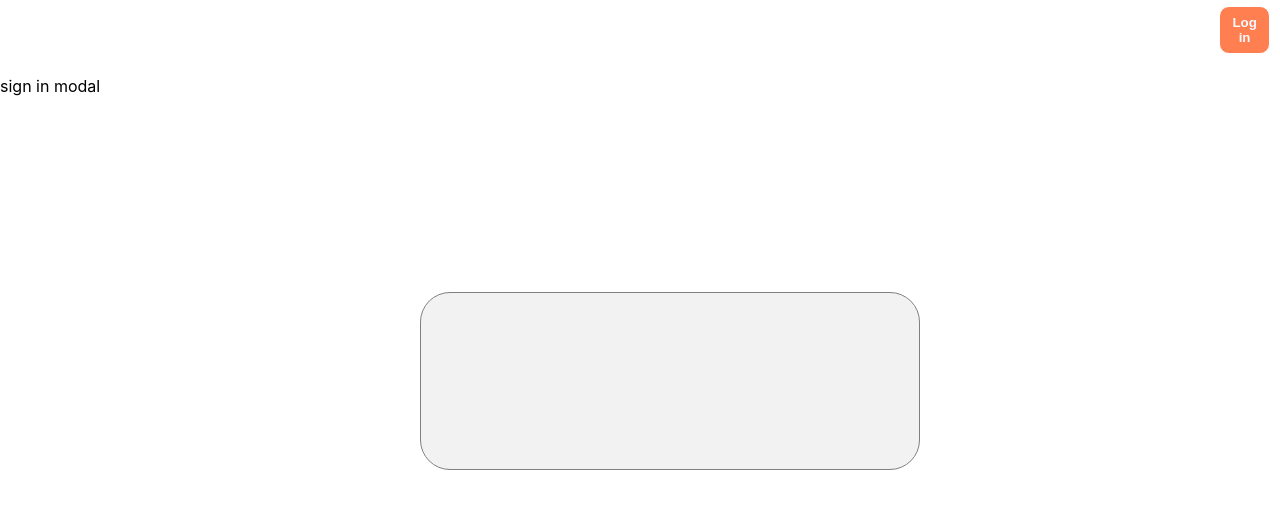
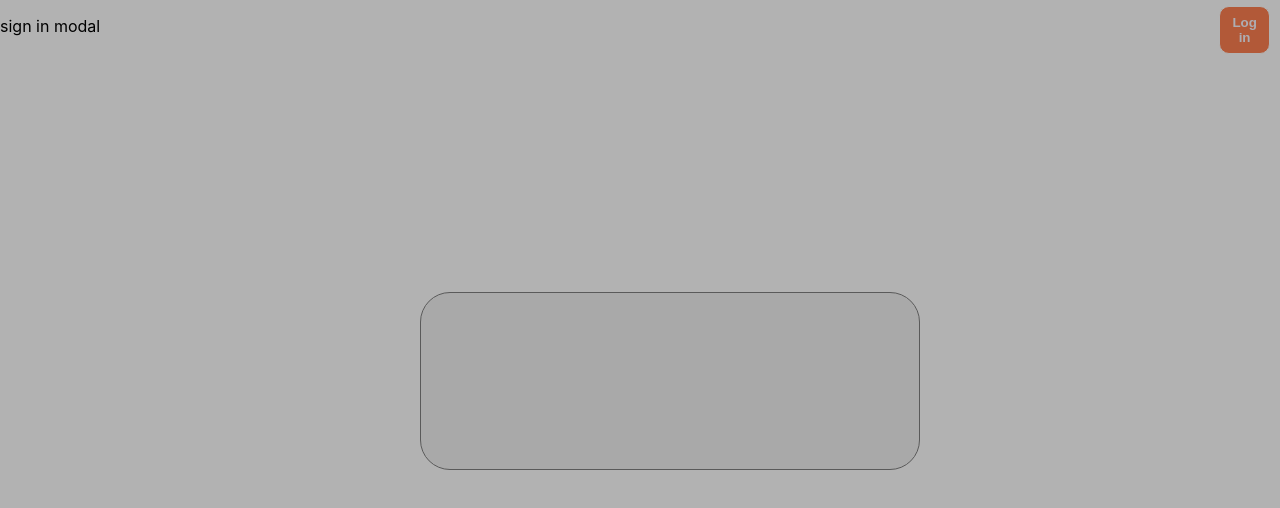
Before and after one commit to carlosmiguelviegas/csv-analyzer-react, a React (Create React App) app: page / in a window 1280 px wide. Both pictures are taken after a click on the button "Log in". Shown: the top 508 px of the page. Built offline with nearby package versions, Linux system fonts and the light colour scheme.

Commit message:
added css styles to see the modal

```diff
--- a/src/components/dialogs/SignInDialog.js
+++ b/src/components/dialogs/SignInDialog.js
@@ -1,7 +1,11 @@
+import styles from './SignInDialog.module.css';
+
 const SignInDialog = () => {
 
   return (
-    <p>sign in modal</p>
+    <section className={styles.modal}>
+      <p>sign in modal</p>
+    </section>
   );
 
 };
--- a/src/components/dialogs/SignInDialog.module.css
+++ b/src/components/dialogs/SignInDialog.module.css
@@ -1 +1,7 @@
-/* it was intentional */
+.modal {
+    height: 100%;
+    width: 100%;
+    background: rgba(0, 0, 0, 0.3);
+    position: fixed;
+    top: 0;
+}
```
